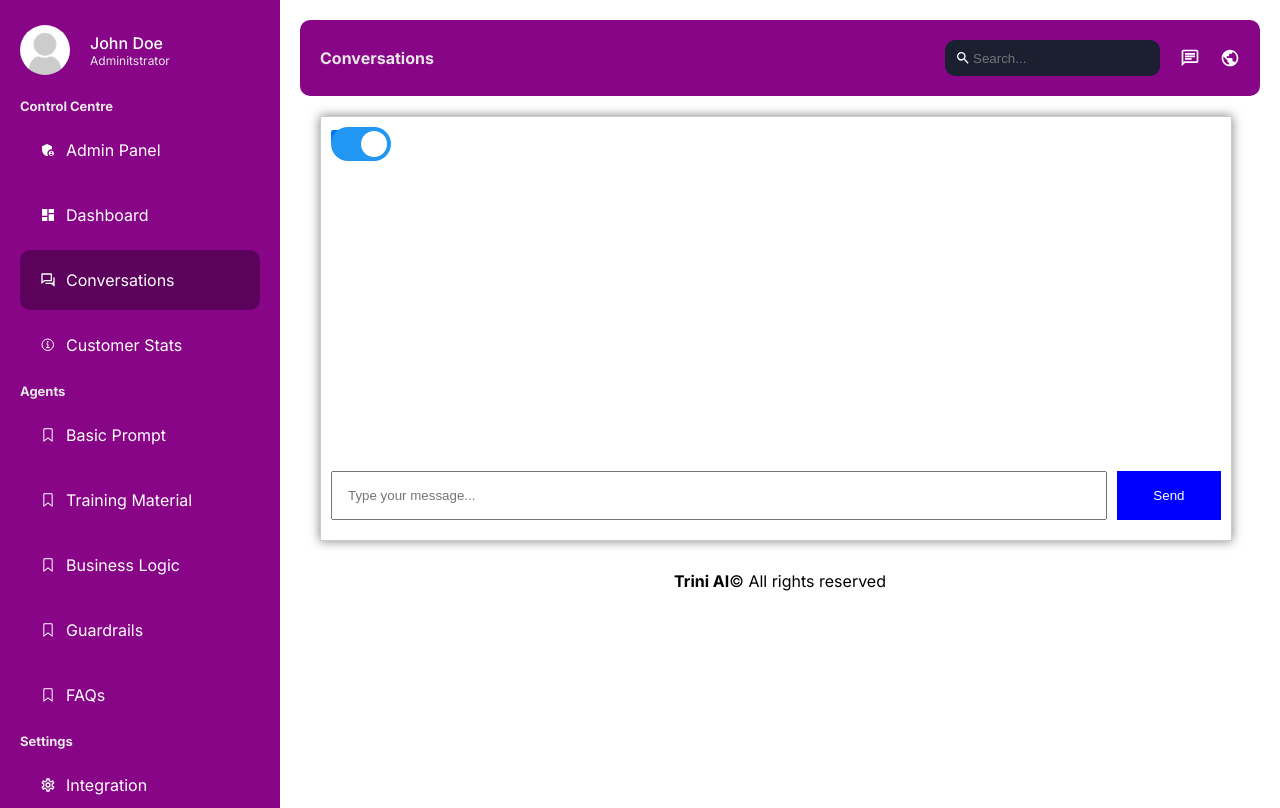
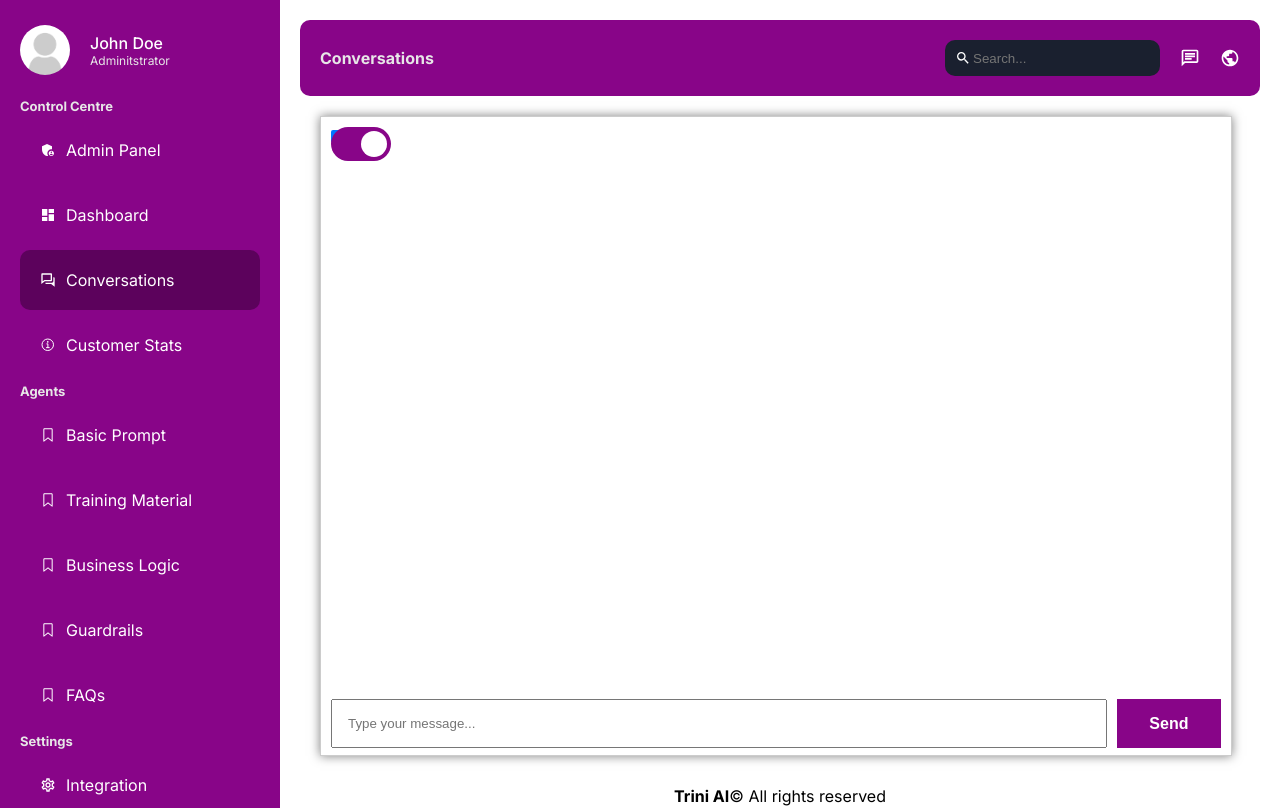
Before and after one commit to ashar-py/Admin-Dashboard, a Next.js app: page /dashboard/conversations in a window 1280 px wide. Shown: the top 808 px of the page. Built offline with nearby package versions, Linux system fonts and the light colour scheme.

Commit message:
UI changes to chatbox

```diff
--- a/app/ui/dashboard/conversations/conversations.module.css
+++ b/app/ui/dashboard/conversations/conversations.module.css
@@ -5,12 +5,12 @@
   box-shadow: 0px 0px 10px rgba(0, 0, 0, 0.5);
   margin: 20px;
   padding: 10px;
+  height: 80vh;
 }
 
 .chatContainer {
-  max-height: 300px;
   overflow-y: auto;
-  height: 90vh;
+  height: 66vh;
 }
 
 .chatMessage {
@@ -66,10 +66,12 @@
 .inputContainer button {
   flex:1;
   padding: 15px;
-  background:blue;
-  color: #fff;
+  background-color: var(--bg);
+  color: var(--text);
+  font-weight: bold;
   border: none;
   cursor: pointer;
+  font-size: 1rem;
   margin-bottom: 10px;
 }
 
@@ -110,7 +112,7 @@
 
 /* Styling for when the toggle switch is checked (on) */
 input:checked + .slider {
-  background-color: #2196f3;
+  background-color: var(--bg);
 }
 
 input:checked + .slider:before {
```
